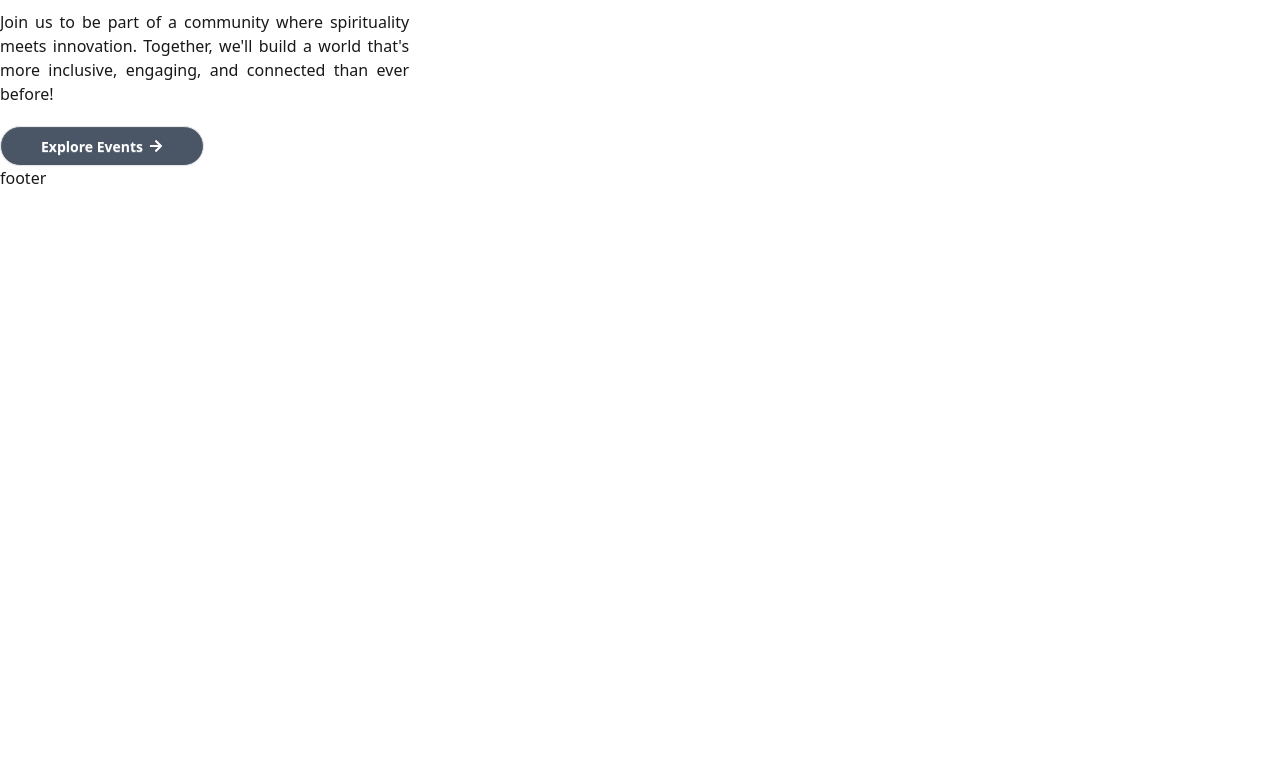
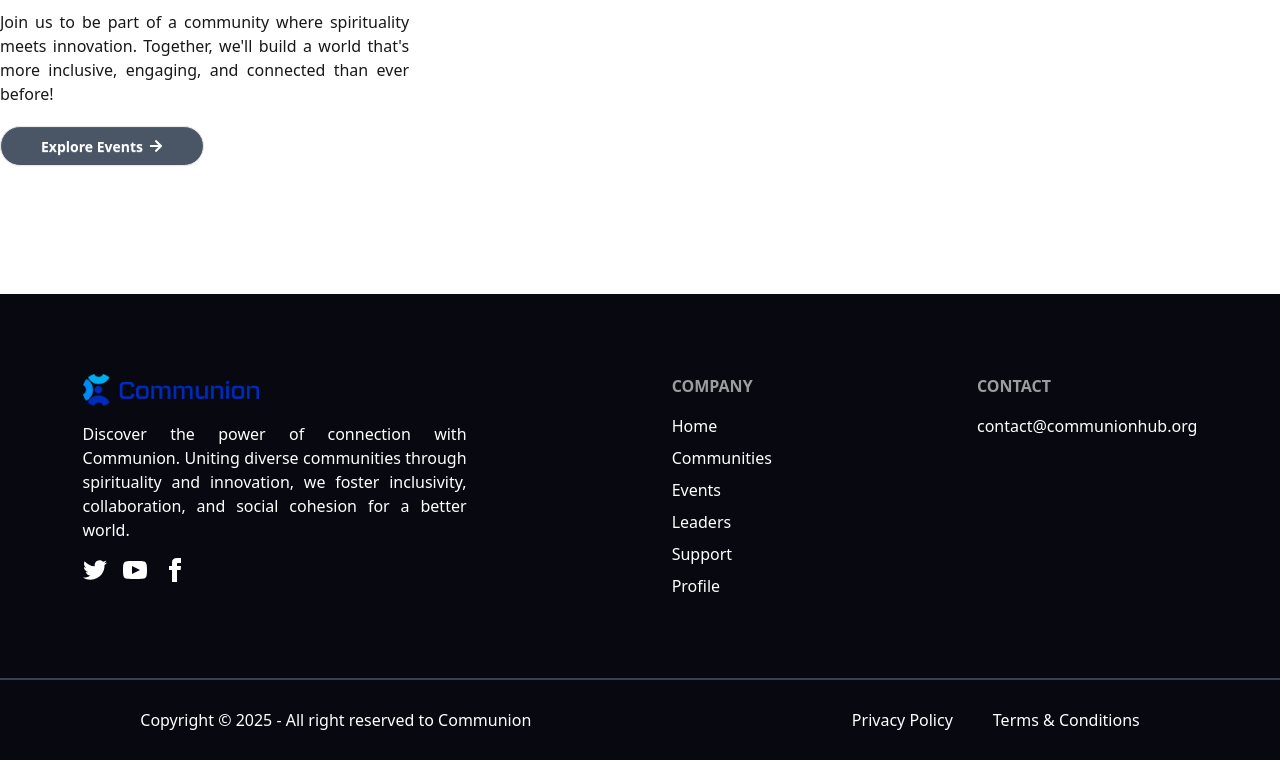
Before and after one commit to shafriki/communion-client-side, a React (Vite) app: page / in a window 1280 px wide. Shown: the part 1114-1874 px from the top of the page. Before the commit the page ends 1304 px from the top, so only its background shows below. Built offline with nearby package versions, Linux system fonts and the light colour scheme.

Commit message:
added footer as like reference page

```diff
--- a/src/Pages/Shared/Footer/Footer.jsx
+++ b/src/Pages/Shared/Footer/Footer.jsx
@@ -1,9 +1,83 @@
 import React from 'react';
+import logo from '../../../assets/communion.png';
 
 const Footer = () => {
     return (
-        <div>
-            footer
+        <div className='mt-32'>
+            <footer className="py-20 flex flex-wrap justify-around items-start gap-10  bg-[#080810] text-white">
+                <aside className="flex mx-2 md:mx-0 flex-col gap-4 max-w-sm">
+                    <img src={logo} alt="logo" className='w-44' />
+                    <p className='text-justify font-light'>
+                        Discover the power of connection with Communion. Uniting diverse communities through spirituality and innovation, we foster inclusivity, collaboration, and social cohesion for a better world.
+                    </p>
+                    <nav className="flex gap-4">
+                    <a>
+                        <svg
+                            xmlns="http://www.w3.org/2000/svg"
+                            width="24"
+                            height="24"
+                            viewBox="0 0 24 24"
+                            className="fill-current">
+                            <path
+                                d="M24 4.557c-.883.392-1.832.656-2.828.775 1.017-.609 1.798-1.574 2.165-2.724-.951.564-2.005.974-3.127 1.195-.897-.957-2.178-1.555-3.594-1.555-3.179 0-5.515 2.966-4.797 6.045-4.091-.205-7.719-2.165-10.148-5.144-1.29 2.213-.669 5.108 1.523 6.574-.806-.026-1.566-.247-2.229-.616-.054 2.281 1.581 4.415 3.949 4.89-.693.188-1.452.232-2.224.084.626 1.956 2.444 3.379 4.6 3.419-2.07 1.623-4.678 2.348-7.29 2.04 2.179 1.397 4.768 2.212 7.548 2.212 9.142 0 14.307-7.721 13.995-14.646.962-.695 1.797-1.562 2.457-2.549z">
+                            </path>
+                        </svg>
+                    </a>
+                    <a>
+                        <svg
+                            xmlns="http://www.w3.org/2000/svg"
+                            width="24"
+                            height="24"
+                            viewBox="0 0 24 24"
+                            className="fill-current">
+                            <path
+                                d="M19.615 3.184c-3.604-.246-11.631-.245-15.23 0-3.897.266-4.356 2.62-4.385 8.816.029 6.185.484 8.549 4.385 8.816 3.6.245 11.626.246 15.23 0 3.897-.266 4.356-2.62 4.385-8.816-.029-6.185-.484-8.549-4.385-8.816zm-10.615 12.816v-8l8 3.993-8 4.007z">
+                            </path>
+                        </svg>
+                    </a>
+
+                    <a>
+                        <svg
+                        xmlns="http://www.w3.org/2000/svg"
+                        width="24"
+                        height="24"
+                        viewBox="0 0 24 24"
+                        className="fill-current">
+                        <path
+                            d="M9 8h-3v4h3v12h5v-12h3.642l.358-4h-4v-1.667c0-.955.192-1.333 1.115-1.333h2.885v-5h-3.808c-3.596 0-5.192 1.583-5.192 4.615v3.385z"></path>
+                        </svg>
+                    </a>
+                </nav>
+
+                </aside>
+                <nav className="flex  flex-col gap-2">
+                    <h6 className="footer-title">Company</h6>
+                    <a className="link link-hover">Home</a>
+                    <a className="link link-hover">Communities</a>
+                    <a className="link link-hover">Events</a>
+                    <a className="link link-hover">Leaders</a>
+                    <a className="link link-hover">Support</a>
+                    <a className="link link-hover">Profile</a>
+                </nav>
+                <nav className="flex flex-col gap-2">
+                    <h6 className="footer-title">Contact</h6>
+                    <a className="link link-hover">contact@communionhub.org</a>
+
+                </nav>
+            </footer>
+
+            <footer className="py-7 flex flex-wrap justify-around items-start gap-10  bg-[#080810] text-white border-t-2 border-gray-700">
+                <aside className="flex mx-5 md:mx-0 text-center items-center gap-2">
+                    <p>Copyright © {new Date().getFullYear()} - All right reserved to Communion</p>
+                </aside>
+
+                <nav className="flex  gap-10">
+                    <a className="link link-hover">Privacy Policy</a>
+                    <a className="link link-hover">Terms & Conditions</a>
+
+                </nav>
+
+            </footer>
         </div>
     );
 };
```
